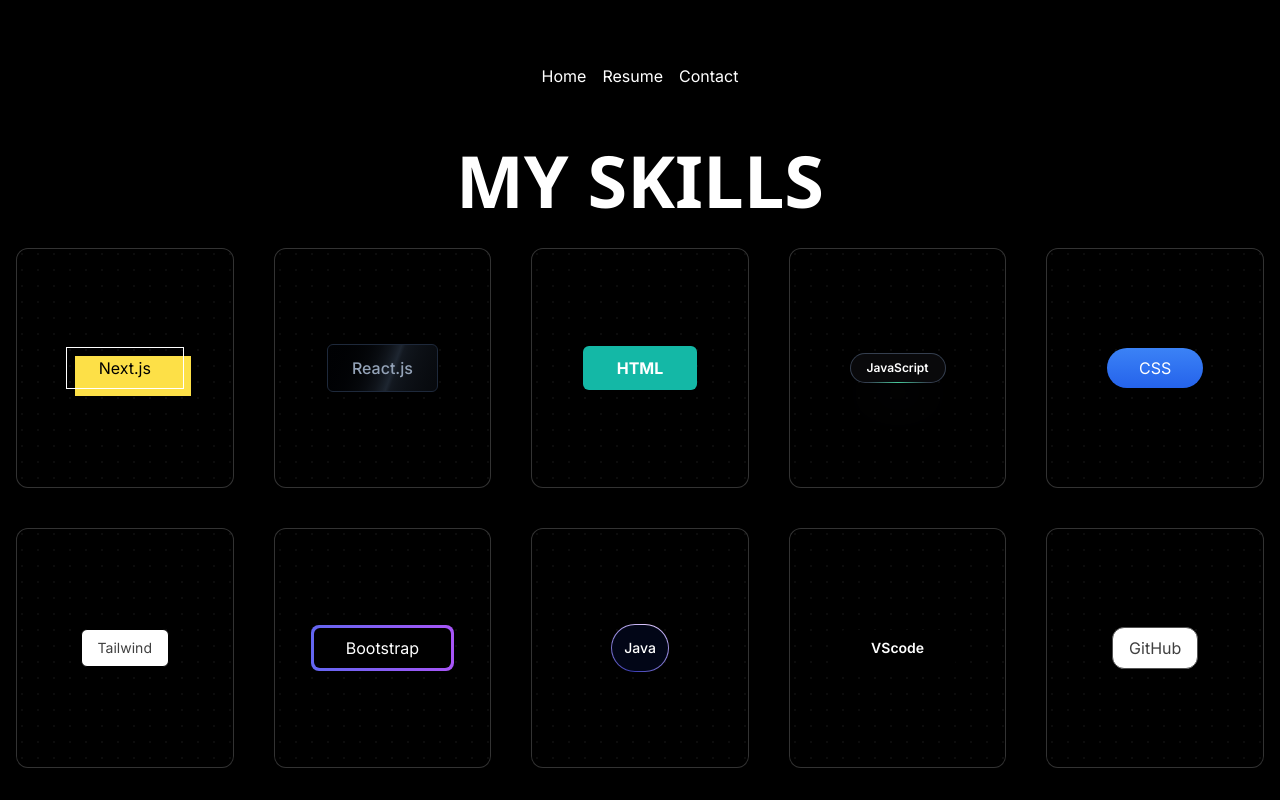
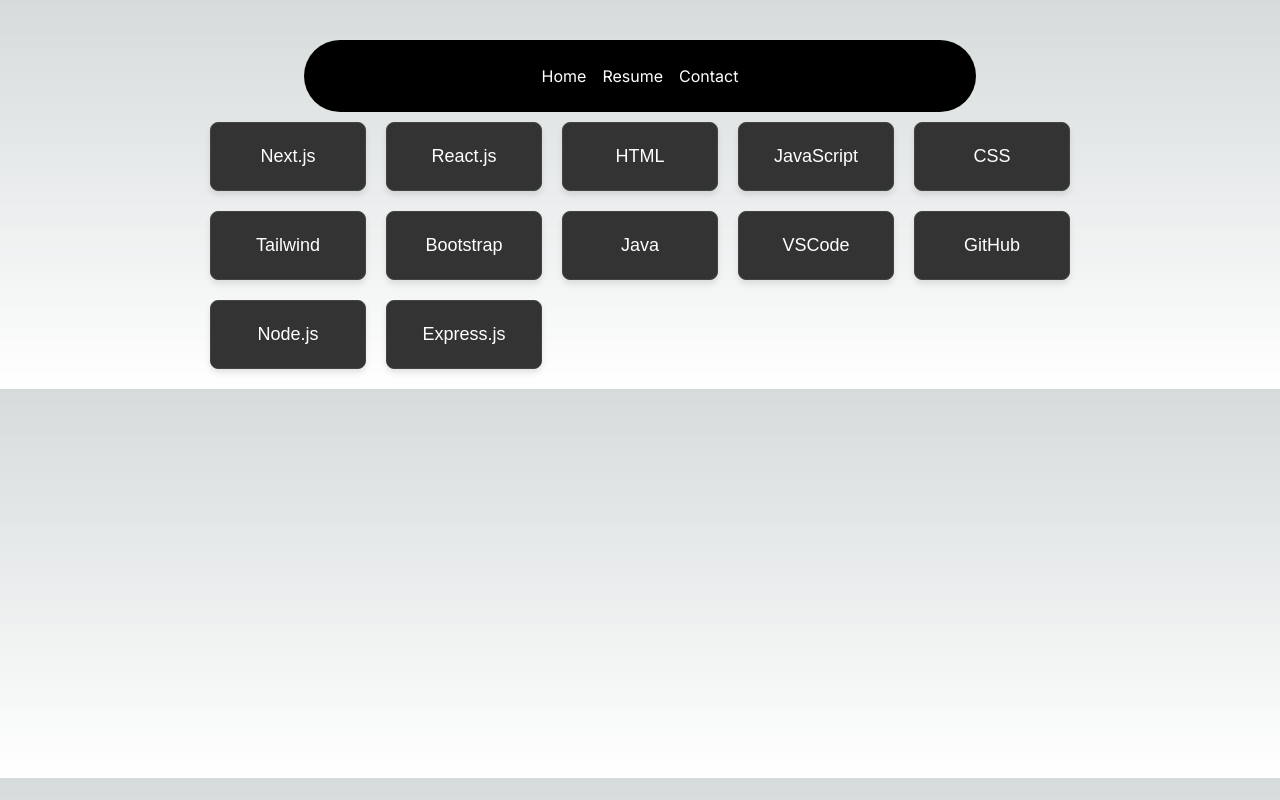
Before and after one commit to ShubhamPatilSp/My_Portfolio-, a Next.js app: page /skill in a window 1280 px wide. Shown: the top 800 px of the page. Built offline with nearby package versions, Linux system fonts and the light colour scheme.

Commit message:
some new

```diff
--- a/package.json
+++ b/package.json
@@ -13,6 +13,7 @@
     "@tabler/icons-react": "^3.3.0",
     "clsx": "^2.1.1",
     "framer-motion": "^11.2.0",
+    "lucide-react": "^0.440.0",
     "next": "14.2.3",
     "nodemailer": "^6.9.13",
     "react": "^18",
--- a/src/app/componets/footer.tsx
+++ b/src/app/componets/footer.tsx
@@ -1,89 +1,82 @@
+import React from "react";
+import { Github, Linkedin, Twitter, X } from "lucide-react";
+
+const SocialIcon = ({ href, icon: Icon, label }) => (
+  <a
+    href={href}
+    className="text-gray-400 hover:text-white transition-colors duration-300 flex items-center justify-center w-8 h-8 rounded-full bg-gray-800 hover:bg-gray-700"
+    target="_blank"
+    rel="noopener noreferrer"
+    aria-label={label}
+  >
+    <Icon className="w-4 h-4" />
+  </a>
+);
+
 function Footer() {
   return (
-    <footer className="bg-black text-gray-400 py-12">
-      <div className="max-w-6xl mx-auto grid grid-cols-1 sm:grid-cols-2 lg:grid-cols-4 gap-8 px-4 sm:px-6 lg:px-8">
-        <div>
+    <footer className="bg-black text-gray-400 py-8">
+      <div className="max-w-7xl mx-auto px-4 sm:px-6 lg:px-8">
+        <div className="grid grid-cols-1 md:grid-cols-2 lg:grid-cols-4 gap-8">
+          <div className="mb-8 md:mb-0">
             <h2 className="text-white text-lg font-semibold mb-4">About Us</h2>
-          <p className="mb-4">
-            {` I am passion for programming and my BCA background make you a
-            standout candidate. Your enthusiasm and dedication are exactly what
-            we're looking for. I'm confident you'll make a significant impact on
-            our team.`}
+            <p className="text-sm">
+              I am passionate about programming, and my BCA background makes me a
+              standout candidate. My enthusiasm and dedication are exactly what
+              you're looking for. I'm confident I will make a significant impact on your team.
             </p>
           </div>
-        <div>
+          <div className="mb-8 md:mb-0">
             <h2 className="text-white text-lg font-semibold mb-4">Quick Links</h2>
-          <ul>
-            <li>
+            <ul className="space-y-2 text-sm">
+              {["Home", "About", "View All Projects", "Contact"].map((item) => (
+                <li key={item}>
                   <a
-                href="#"
+                    href={item === "View All Projects" ? "/resume" : item === "Contact" ? "/contact" : "#"}
                     className="hover:text-white transition-colors duration-300"
                   >
-                Home
+                    {item}
                   </a>
                 </li>
-            <li>
-              <a
-                href="#"
-                className="hover:text-white transition-colors duration-300"
-              >
-                About
-              </a>
-            </li>
-            <li>
-              <a
-                href="/resume"
-                className="hover:text-white transition-colors duration-300"
-              >
-               View ALL PROJECTS
-              </a>
-            </li>
-            <li>
-              <a
-                href="/contact"
-                className="hover:text-white transition-colors duration-300"
-              >
-                Contact
-              </a>
-            </li>
+              ))}
             </ul>
           </div>
-        <div>
+          <div className="mb-8 md:mb-0">
             <h2 className="text-white text-lg font-semibold mb-4">Follow Us</h2>
             <div className="flex space-x-4">
-            <a
+              <SocialIcon
                 href="https://github.com/ShubhamPatilSp"
-              className="hover:text-white transition-colors duration-300"
-            >
-              GitHub
-            </a>
-
-            <a
+                icon={Github}
+                label="GitHub"
+              />
+              <SocialIcon
                 href="https://www.linkedin.com/in/shubham-patil-8494982b0"
-              className="hover:text-white transition-colors duration-300"
-            >
-              LinkedIn
-            </a>
-
-            <a
-              href="https://www.instagram.com/x.shuubham?igsh=MTIzd3FodmVxdGQ2ag%3D%3D"
-              className="hover:text-white transition-colors duration-300"
-            >
-              Instagram
-            </a>
+                icon={Linkedin}
+                label="LinkedIn"
+              />
+              <SocialIcon
+                href="https://x.com/x_shuubhamm"
+                icon={X}
+                label="X (Twitter)"
+              />
             </div>
           </div>
           <div>
             <h2 className="text-white text-lg font-semibold mb-4">Contact Us</h2>
+            <address className="not-italic text-sm">
               <p>Maharashtra, India</p>
               <p>Jalgaon Amalner</p>
               <p>Email: xshuubhampatil@gmail.com</p>
-          <p>Phone: +918421518624</p>
+              <p>Phone: +91 8421518624</p>
+            </address>
           </div>
         </div>
-      <p className="text-center text-xs pt-8">
-        © 2024 Music School. All rights reserved.
+        <div className="border-t border-gray-800 mt-8 pt-8 text-center">
+          <p className="text-xs">
+            © {new Date().getFullYear()} Shubham Patil. All rights reserved.
           </p>
+        </div>
+      </div>
     </footer>
   );
 }
--- a/src/app/contact/page.tsx
+++ b/src/app/contact/page.tsx
@@ -1,7 +1,7 @@
 "use client";
 import React from "react";
 import { BackgroundBeams } from "../componets/ui/background_beams";
-import { Github, Linkedin, Twitter } from "lucide-react";
+import { Github, Linkedin, Twitter, X } from "lucide-react";
 import { Button } from "../componets/ui/moving-border";
 
 function MusicSchoolContactUs() {
@@ -53,7 +53,7 @@
           </Button>
           <Button asChild variant="outline">
             <a href={twitterUrl} target="_blank" rel="noopener noreferrer">
-              <Twitter className="w-5 h-5 mr-2" />
+              <X className="w-5 h-5 mr-2" />
               Twitter
             </a>
           </Button>
--- a/src/app/skill/page.tsx
+++ b/src/app/skill/page.tsx
@@ -1,166 +1,66 @@
-"use client";
 import React from "react";
-import reactElementToJSXString from "react-element-to-jsx-string";
-import { toast, Toaster } from "sonner";
-import { ButtonsCard } from "../componets/ui/tailwindcss-buttons";
 
-function Page() {
-  const copy = (button) => {
-    const code = reactElementToJSXString(button.component);
-    navigator.clipboard.writeText(code).then(() => {
-      toast.success("Copied to clipboard!");
-    });
-  };
+const skills = [
+  "Next.js",
+  "React.js",
+  "HTML",
+  "JavaScript",
+  "CSS",
+  "Tailwind",
+  "Bootstrap",
+  "Java",
+  "VSCode",
+  "GitHub",
+  "Node.js",
+  "Express.js",
+];
 
+const SkillsSection = () => {
   return (
-    <div className="min-h-screen bg-black py-12 pt-36">
-      <h1 className="text-lg md:text-7xl text-center font-sans font-bold mb-8 text-white">
-        MY SKILLS
-      </h1>
+    <div style={styles.container}>
+      <h1 style={styles.title}>My Skills</h1>
 
-      <div className="flex flex-wrap justify-center">
-        <div className="pb-40 px-4 w-full">
-          <Toaster position="top-center" />
-          <div className="grid grid-cols-1 sm:grid-cols-2 md:grid-cols-3 lg:grid-cols-4 xl:grid-cols-5 w-full max-w-7xl mx-auto gap-10">
-            {buttons.map((button, idx) => (
-              <ButtonsCard key={idx} onClick={() => copy(button)}>
-                {button.component}
-              </ButtonsCard>
-            ))}
+      <div style={styles.skillsContainer}>
+        {skills.map((skill, index) => (
+          <div key={index} style={styles.skillCard}>
+            {skill}
           </div>
-        </div>
+        ))}
       </div>
     </div>
   );
-}
+};
 
-export const buttons = [
-  {
-    name: "Next.js",
-    component: (
-      <p className="px-8 py-2 border border-black bg-transparent text-black dark:border-white relative group transition duration-200">
-        <div className="absolute -bottom-2 -right-2 bg-yellow-300 h-full w-full -z-10 group-hover:bottom-0 group-hover:right-0 transition-all duration-200" />
-        <span className="relative">Next.js</span>
-      </p>
-    ),
+const styles = {
+  container: {
+    fontFamily: "Arial, sans-serif",
+    margin: "0 auto",
+    padding: "20px",
+    maxWidth: "900px",
+    textAlign: "center",
   },
-  {
-    name: "React.js",
-    component: (
-      <p className="inline-flex h-12 animate-shimmer items-center justify-center rounded-md border border-slate-800 bg-[linear-gradient(110deg,#000103,45%,#1e2631,55%,#000103)] bg-[length:200%_100%] px-6 font-medium text-slate-400 transition-colors focus:outline-none focus:ring-2 focus:ring-slate-400 focus:ring-offset-2 focus:ring-offset-slate-50">
-        React.js
-      </p>
-    ),
+  title: {
+    fontSize: "28px",
+    margin: "40px 0 20px",
+    color: "#333", // Dark gray for a professional look
   },
-  {
-    name: "HTML",
-    component: (
-      <p className="px-8 py-2 rounded-md bg-teal-500 text-white font-bold transition duration-200 hover:bg-white hover:text-black border-2 border-transparent hover:border-teal-500">
-        HTML
-      </p>
-    ),
+  skillsContainer: {
+    display: "grid",
+    gridTemplateColumns: "repeat(auto-fit, minmax(150px, 1fr))",
+    gap: "20px",
+    marginTop: "20px",
   },
-  {
-    name: "JavaScript",
-    component: (
-      <p className="bg-slate-800 no-underline group cursor-pointer relative shadow-2xl shadow-zinc-900 rounded-full p-px text-xs font-semibold leading-6 text-white inline-block">
-        <span className="absolute inset-0 overflow-hidden rounded-full">
-          <span className="absolute inset-0 rounded-full bg-[image:radial-gradient(75%_100%_at_50%_0%,rgba(56,189,248,0.6)_0%,rgba(56,189,248,0)_75%)] opacity-0 transition-opacity duration-500 group-hover:opacity-100"></span>
-        </span>
-        <div className="relative flex space-x-2 items-center z-10 rounded-full bg-zinc-950 py-0.5 px-4 ring-1 ring-white/10 ">
-          <span>JavaScript</span>
-        </div>
-        <span className="absolute -bottom-0 left-[1.125rem] h-px w-[calc(100%-2.25rem)] bg-gradient-to-r from-emerald-400/0 via-emerald-400/90 to-emerald-400/0 transition-opacity duration-500 group-hover:opacity-40"></span>
-      </p>
-    ),
+  skillCard: {
+    backgroundColor: "#333", // Dark background for the card
+    border: "1px solid #444",
+    borderRadius: "8px",
+    padding: "20px",
+    fontSize: "18px",
+    color: "#ffffff", // White text for better contrast
+    boxShadow: "0 4px 6px rgba(0, 0, 0, 0.1)", // Subtle shadow for depth
+    transition: "background-color 0.3s, color 0.3s", // Smooth transition for hover effect
+    cursor: "pointer", // Pointer cursor on hover
   },
-  {
-    name: "CSS",
-    component: (
-      <p className="px-8 py-2 rounded-full bg-gradient-to-b from-blue-500 to-blue-600 text-white focus:ring-2 focus:ring-blue-400 hover:shadow-xl transition duration-200">
-        CSS
-      </p>
-    ),
-  },
-  {
-    name: "Tailwind",
-    component: (
-      <p className="px-4 py-2 rounded-md border border-black bg-white text-neutral-700 text-sm hover:shadow-[4px_4px_0px_0px_rgba(0,0,0)] transition duration-200">
-        Tailwind
-      </p>
-    ),
-  },
-  {
-    name: "Bootstrap",
-    component: (
-      <p className="p-[3px] relative">
-        <div className="absolute inset-0 bg-gradient-to-r from-indigo-500 to-purple-500 rounded-lg" />
-        <div className="px-8 py-2 bg-black rounded-[6px] relative group transition duration-200 text-white hover:bg-transparent">
-          Bootstrap
-        </div>
-      </p>
-    ),
-  },
-  {
-    name: "Java",
-    component: (
-      <p className="relative inline-flex h-12 overflow-hidden rounded-full p-[1px] focus:outline-none focus:ring-2 focus:ring-slate-400 focus:ring-offset-2 focus:ring-offset-slate-50">
-        <span className="absolute inset-[-1000%] animate-[spin_2s_linear_infinite] bg-[conic-gradient(from_90deg_at_50%_50%,#E2CBFF_0%,#393BB2_50%,#E2CBFF_100%)]" />
-        <span className="inline-flex h-full w-full cursor-pointer items-center justify-center rounded-full bg-slate-950 px-3 py-1 text-sm font-medium text-white backdrop-blur-3xl">
-          Java
-        </span>
-      </p>
-    ),
-  },
-  {
-    name: "VScode",
-    component: (
-      <p className="px-8 py-2 bg-black text-white text-sm rounded-md font-semibold hover:bg-black/[0.8] hover:shadow-lg">
-        VScode
-      </p>
-    ),
-  },
-  {
-    name: "GitHub",
-    component: (
-      <p className="px-4 py-2 rounded-xl border border-neutral-600 text-neutral-700 bg-white hover:bg-gray-100 transition duration-200">
-        GitHub
-      </p>
-    ),
-  },
-  {
-    name: "Node.js",
-    component: (
-      <p className="px-4 py-2 rounded-md border border-neutral-300 bg-neutral-100 text-neutral-500 text-sm hover:-translate-y-1 transform transition duration-200 hover:shadow-md">
-        Node.js
-      </p>
-    ),
-  },
-  {
-    name: "Express.js",
-    component: (
-      <p className="shadow-[0_4px_14px_0_rgb(0,118,255,39%)] hover:shadow-[0_6px_20px_rgba(0,118,255,23%)] hover:bg-[rgba(0,118,255,0.9)] px-8 py-2 bg-[#0070f3] rounded-md text-white font-light transition duration-200 ease-linear">
-        Express.js
-      </p>
-    ),
-  },
-  {
-    name: "Mongoose",
-    component: (
-      <p className="shadow-[0_4px_14px_0_rgb(0,0,0,10%)] hover:shadow-[0_6px_20px_rgba(93,93,93,23%)] px-8 py-2 bg-[#fff] text-[#696969] rounded-md font-light transition duration-200 ease-linear">
-        Mongoose
-      </p>
-    ),
-  },
-  {
-    name: "MongoDB",
-    component: (
-      <p className="px-4 py-2 backdrop-blur-sm border border-black rounded-md hover:shadow-[0px_0px_4px_4px_rgba(0,0,0,0.1)] bg-white/[0.2] text-sm transition duration-200">
-        MongoDB
-      </p>
-    ),
-  },
+};
 
-];
-
-export default Page;
+export default SkillsSection;
```
Also changed, not shown: src/app/page.tsx (+7 -7 lines), 1 other file (tests, documents, lock files or other folders). Lines whose indentation alone changed are shown as unchanged.
